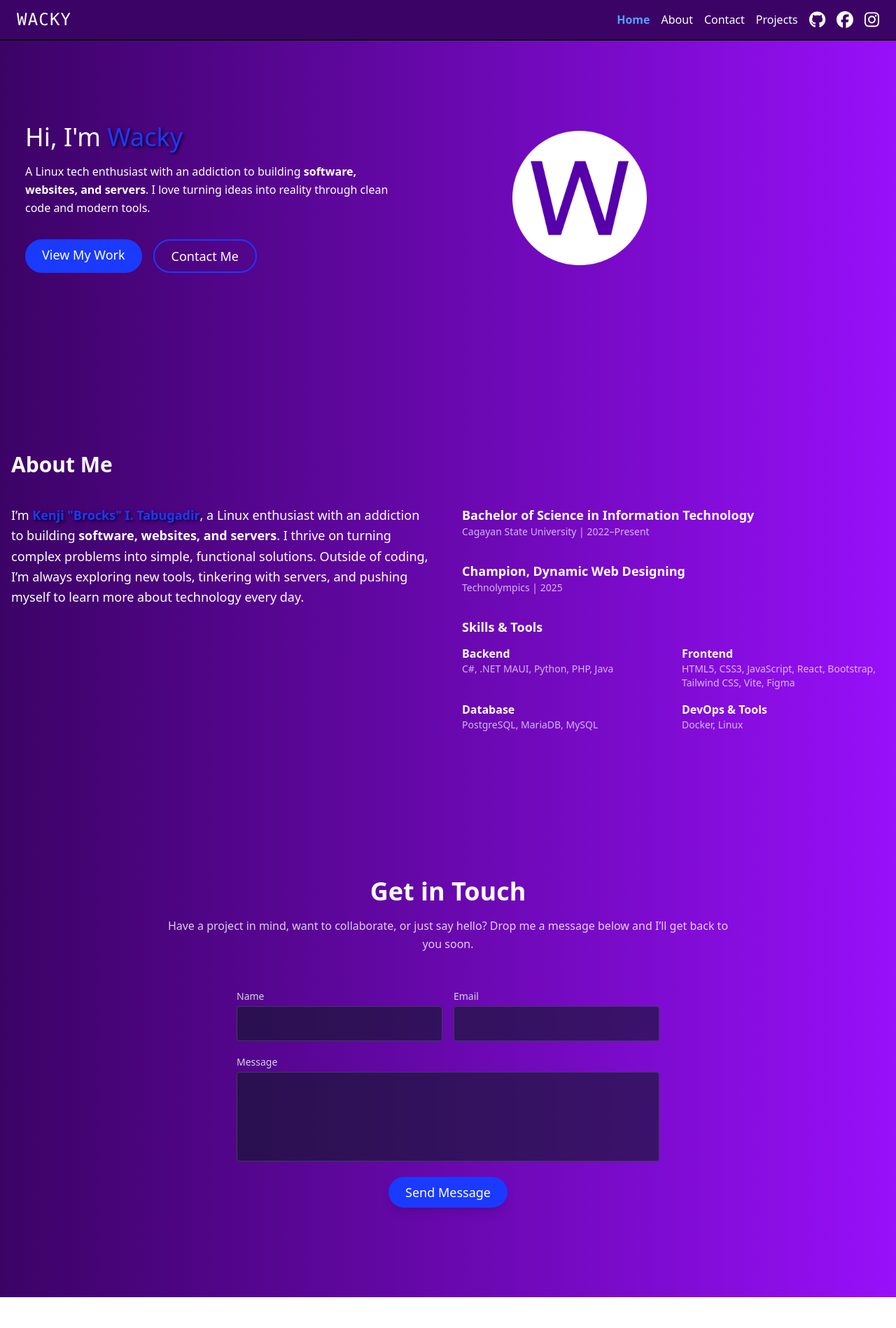
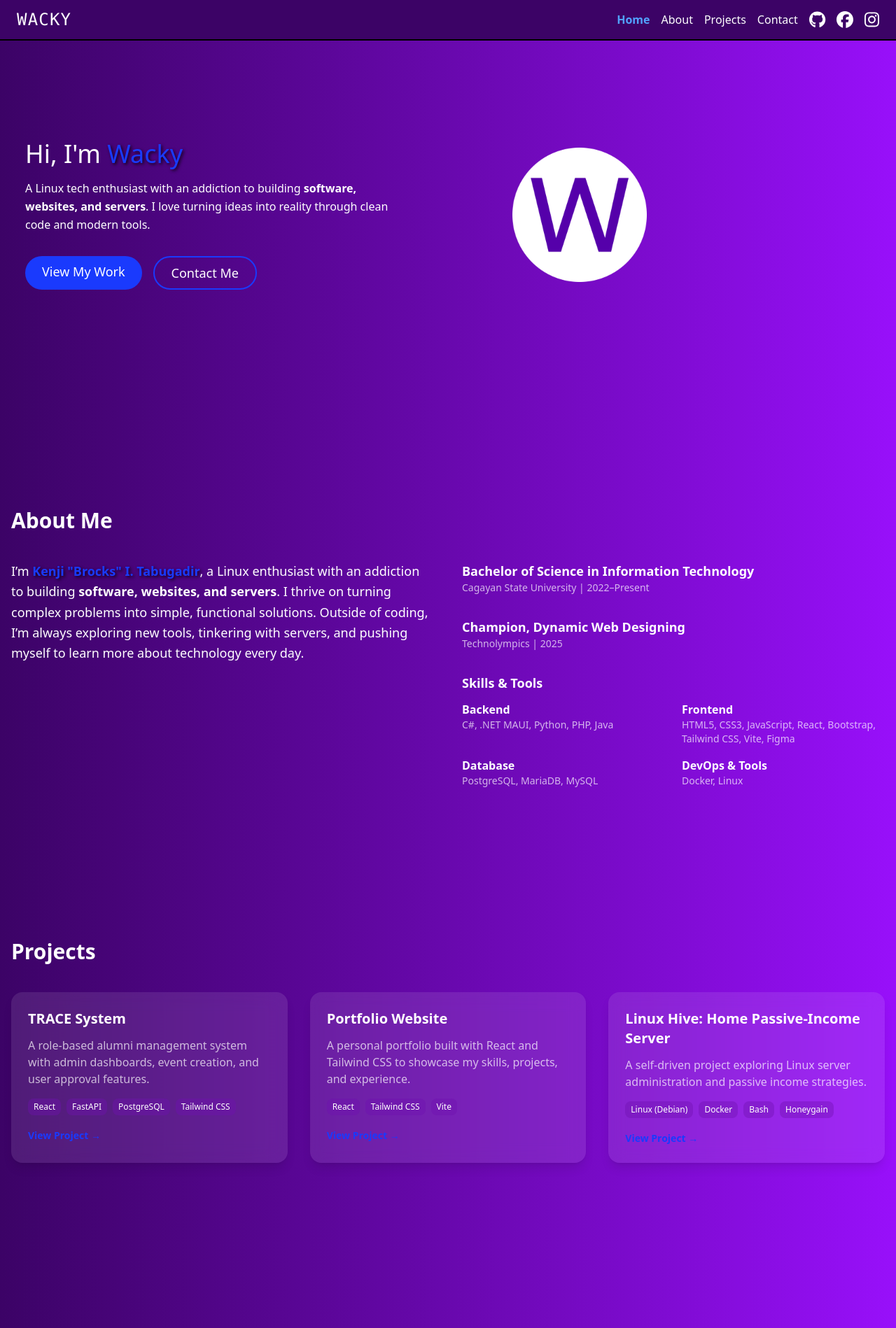
Before and after one commit to Wacky-sama/Portfolio, a React (Vite) app: page / in a window 1280 px wide. Shown: the top 1898 px of the page at 70% size. Before the commit the page ends 1854 px from the top, so only its background shows below. Built offline with nearby package versions, Linux system fonts and the light colour scheme.

Commit message:
added content on my Projects Section

```diff
--- a/src/App.jsx
+++ b/src/App.jsx
@@ -4,6 +4,7 @@ import Navbar from "./components/NavBar";
 import HeroSection from "./components/HeroSection";
 import AboutMe from "./components/AboutMe";
 import Contact from "./components/Contact";
+import Projects from "./components/Projects";
 import { ToastContainer } from "react-toastify";
 import "react-toastify/dist/ReactToastify.css";
 import "./index.css";
@@ -17,6 +18,7 @@ function App() {
       <Navbar />
       <HeroSection />
       <AboutMe />
+      <Projects />
       <Contact />
       <ToastContainer position="top-center" autoClose={3000} theme="colored" />
     </>
--- a/src/components/AboutMe.jsx
+++ b/src/components/AboutMe.jsx
@@ -2,7 +2,7 @@ const AboutMe = () => {
   return (
     <section
       id="about"
-      className="py-20 px-4 bg-gradient-to-r from-purple-950 to-purple-600 text-white scroll-mt-20"
+      className="py-28 px-4 bg-gradient-to-r from-purple-950 to-purple-600 text-white scroll-mt-20"
     >
       <div className="container mx-auto">
         <h3 className="text-3xl font-bold mb-10 text-center sm:text-left">
@@ -26,9 +26,7 @@ const AboutMe = () => {
             technology every day.
           </p>
 
-          {/* Right side - Details */}
           <div className="flex flex-col gap-8">
-            {/* Education */}
             <div>
               <p className="font-bold text-lg">
                 Bachelor of Science in Information Technology
@@ -38,7 +36,6 @@ const AboutMe = () => {
               </p>
             </div>
 
-            {/* Achievement */}
             <div>
               <p className="font-bold text-lg">
                 Champion, Dynamic Web Designing
@@ -46,7 +43,6 @@ const AboutMe = () => {
               <p className="text-sm text-white/70">Technolympics | 2025</p>
             </div>
 
-            {/* Skills */}
             <div>
               <p className="font-bold text-lg mb-3">Skills & Tools</p>
 
--- a/src/components/Contact.jsx
+++ b/src/components/Contact.jsx
@@ -35,7 +35,7 @@ const Contact = () => {
   return (
     <section
       id="contact"
-      className="py-20 px-4 bg-gradient-to-r from-purple-950 to-purple-600 text-white"
+      className="py-20 px-4 bg-gradient-to-r from-purple-950 to-purple-600 text-white scroll-mt-20"
     >
       <div className="container px-5 py-12 mx-auto">
         <div className="flex flex-col text-center w-full mb-12">
--- a/src/components/HeroSection.jsx
+++ b/src/components/HeroSection.jsx
@@ -4,7 +4,7 @@ const HeroSection = () => {
   return (
     <section
       id="home"
-      className="py-20 px-4 bg-gradient-to-r from-purple-950 to-purple-600 text-white"
+      className="py-26 px-4 bg-gradient-to-r from-purple-950 to-purple-600 text-white"
     >
       <div className="container mx-auto flex px-5 py-24 md:flex-row flex-col items-center">
         <div className="lg:flex-grow md:w-1/2 lg:pr-24 md:pr-16 flex flex-col md:items-start md:text-left mb-16 md:mb-0 items-center text-center">
--- a/src/components/NavBar.jsx
+++ b/src/components/NavBar.jsx
@@ -90,6 +90,19 @@ const Navbar = () => {
             </li>
             <li>
               <a
+                href="#projects"
+                onClick={() => setActiveSection("projects")}
+                className={`relative hover:text-blue-400 duration-100 ${
+                  activeSection === "projects"
+                    ? "text-blue-400 font-semibold"
+                    : "text-white"
+                }`}
+              >
+                Projects
+              </a>
+            </li>
+            <li>
+              <a
                 href="#contact"
                 onClick={() => setActiveSection("contact")}
                 className={`relative hover:text-blue-400 duration-100 ${
@@ -99,19 +112,6 @@ const Navbar = () => {
                 }`}
               >
                 Contact
-              </a>
-            </li>
-            <li>
-              <a
-                href="#projects"
-                onClick={() => setActiveSection("projects")}
-                className={`relative hover:text-blue-400 duration-100 ${
-                  activeSection === "projects"
-                    ? "text-blue-400 font-semibold"
-                    : "text-white"
-                }`}
-              >
-                Projects
               </a>
             </li>
             <li>
--- /dev/null
+++ b/src/components/Projects.jsx
@@ -0,0 +1,79 @@
+const projects = [
+  {
+    title: "TRACE System",
+    description:
+      "A role-based alumni management system with admin dashboards, event creation, and user approval features.",
+    tech: ["React", "FastAPI", "PostgreSQL", "Tailwind CSS"],
+    link: "https://github.com/Wacky-sama/TRACE",
+    target: "_blank",
+  },
+  {
+    title: "Portfolio Website",
+    description:
+      "A personal portfolio built with React and Tailwind CSS to showcase my skills, projects, and experience.",
+    tech: ["React", "Tailwind CSS", "Vite"],
+    link: "https://github.com/Wacky-sama/Portfolio",
+    target: "_blank",
+  },
+  {
+    title: "Linux Hive: Home Passive-Income Server",
+    description:
+      "A self-driven project exploring Linux server administration and passive income strategies.",
+    tech: ["Linux (Debian)", "Docker", "Bash", "Honeygain"],
+    link: "https://github.com/Wacky-sama/Linux-Hive-Home-Passive-Income-Server",
+    target: "_blank",
+  },
+];
+
+const Projects = () => {
+  return (
+    <section
+      id="projects"
+      className="py-26 px-4 bg-gradient-to-r from-purple-950 to-purple-600 text-white scroll-mt-20"
+    >
+      <div className="container mx-auto">
+        <h3 className="text-3xl font-bold mb-10 text-center sm:text-left">
+          Projects
+        </h3>
+
+        <div className="grid gap-8 sm:grid-cols-2 lg:grid-cols-3">
+          {projects.map((project, index) => (
+            <div
+              key={index}
+              className="bg-white/10 backdrop-blur-md p-6 rounded-2xl shadow-lg hover:shadow-xl hover:-translate-y-1 transition-all duration-300"
+            >
+              <h4 className="text-xl font-semibold mb-3">{project.title}</h4>
+              <p className="text-white/70 mb-4">{project.description}</p>
+
+              <div className="flex flex-wrap gap-2 mb-4">
+                {project.tech.map((t, i) => (
+                  <span
+                    key={i}
+                    className="bg-purple-800/40 text-white text-xs px-2 py-1 rounded-lg"
+                  >
+                    {t}
+                  </span>
+                ))}
+              </div>
+
+              <a
+                href={project.link}
+                target={project.target || "_self"}
+                rel={
+                  project.target === "_blank"
+                    ? "noopener noreferrer"
+                    : undefined
+                }
+                className="inline-block text-sm font-semibold text-[#1a3afd] hover:underline"
+              >
+                View Project →
+              </a>
+            </div>
+          ))}
+        </div>
+      </div>
+    </section>
+  );
+};
+
+export default Projects;
```
